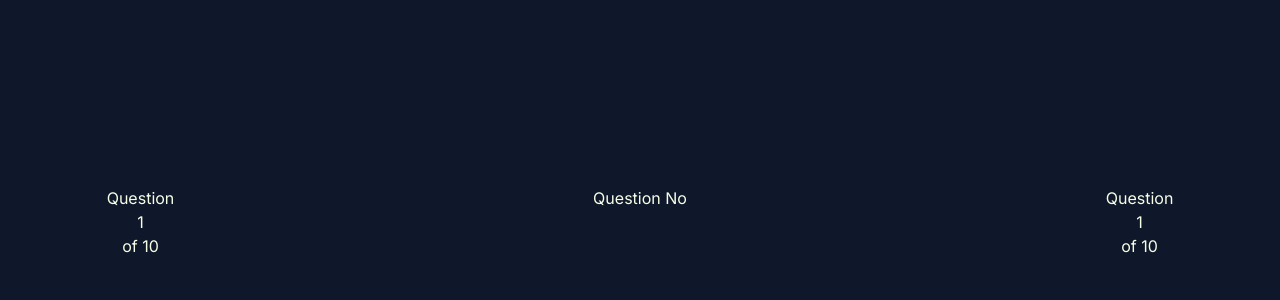
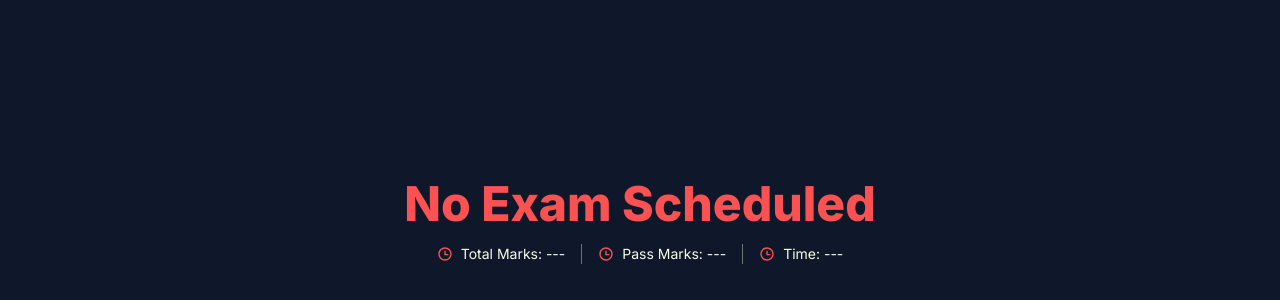
Before and after one commit to asmsaiff/react-quiz-app, a React (Create React App) app: page / in a window 1280 px wide. Shown: the part 178-478 px from the top of the page. Built offline with nearby package versions, Linux system fonts and the light colour scheme.

Commit message:
design app header section

```diff
--- a/src/components/Header.jsx
+++ b/src/components/Header.jsx
@@ -1,25 +1,53 @@
 import React, { Component } from 'react';
+import { RiTimeLine } from "react-icons/ri";
 
 export class Header extends Component {
-    render() {
-        return (
+	state = {
+		examName: 'No Exam Scheduled',
+		examTime: '---',
+		fullMarks: '---',
+		passMarks: '---',
+	};
+
+	setExamInfo = (props) => {
+		this.setState({
+			examName: props.examName,
+			examTime: props.examTime,
+			fullMarks: props.fullMarks,
+			passMarks: props.passMarks,
+		});
+	};
+
+	render() {
+		return (
 			<>
-				<div className='flex justify-between'>
-					<div className='text-center'>
-						<h2>Question</h2>
-						<h1>1</h1>
-						<p>of 10</p>
+				<h1 className='inter font-extrabold text-primary text-5xl text-center'>
+					{this.state.examName}
+				</h1>
+
+				<div className='flex text-center justify-center mt-4 divide-x divide-gray-500'>
+					<div className='flex pr-4'>
+						<RiTimeLine className='text-primary self-center mr-2' />
+						<span className='text-sm'>
+							Total Marks: {this.state.fullMarks}
+						</span>
 					</div>
-					<div>Question No</div>
-					<div className='text-center'>
-						<h2>Question</h2>
-						<h1>1</h1>
-						<p>of 10</p>
+					<div className='flex px-4'>
+						<RiTimeLine className='text-primary self-center mr-2' />
+						<span className='text-sm'>
+							Pass Marks: {this.state.passMarks}
+						</span>
+					</div>
+					<div className='flex pl-4'>
+						<RiTimeLine className='text-primary self-center mr-2' />
+						<span className='text-sm'>
+							Time: {this.state.examTime}
+						</span>
 					</div>
 				</div>
 			</>
 		);
-    }
+	}
 }
 
 export default Header;
```
